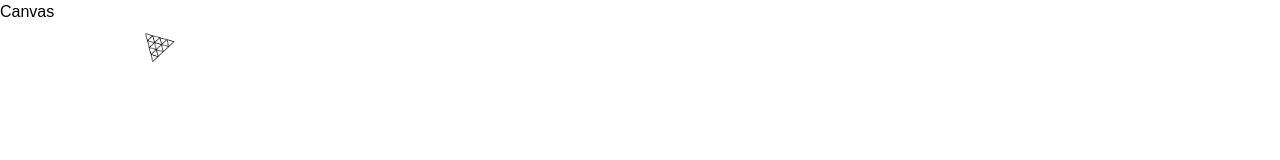
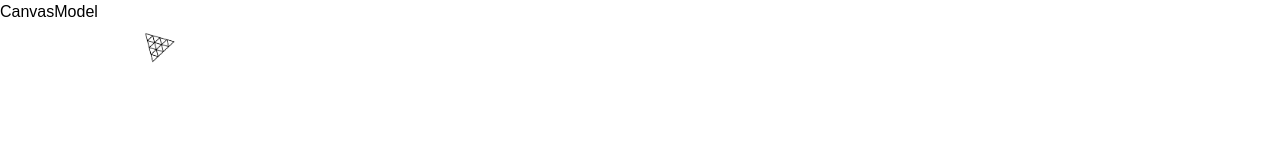
Before and after one commit to AhanaDatta59/Shirt-Customization-Website, a React (Vite) app in the folder client/: page / in a window 1280 px wide. Shown: the top 160 px of the page. Built offline with nearby package versions, Linux system fonts and the light colour scheme; a web font is replaced by a local one.

Commit message:
Canvas Component Rendered

```diff
--- /dev/null
+++ b/client/src/canvas/Backdrop.jsx
@@ -0,0 +1,9 @@
+import React from 'react'
+
+const Backdrop = () => {
+  return (
+    <div>Backdrop</div>
+  )
+}
+
+export default Backdrop
--- /dev/null
+++ b/client/src/canvas/CameraRig.jsx
@@ -0,0 +1,9 @@
+import React from 'react'
+
+const CameraRig = () => {
+  return (
+    <div>CameraRig</div>
+  )
+}
+
+export default CameraRig
--- /dev/null
+++ b/client/src/canvas/Shirt.jsx
@@ -0,0 +1,9 @@
+import React from 'react'
+
+const Shirt = () => {
+  return (
+    <div>Shirt</div>
+  )
+}
+
+export default Shirt
--- a/client/src/canvas/index.jsx
+++ b/client/src/canvas/index.jsx
@@ -1,9 +1,14 @@
-import React from 'react'
-
-const Canvas = () => {
+import {Canvas} from '@react-three/fiber';
+import {Environment, Center} from '@react-three/drei';
+import Shirt from './Shirt';
+import Backdrop from './Backdrop';
+import CameraRig from './CameraRig';
+const CanvasModel = () => {
   return (
-    <div>Canvas</div>
+    <div>
+      CanvasModel
+      </div>
   )
 }
 
-export default Canvas
+export default CanvasModel
```
